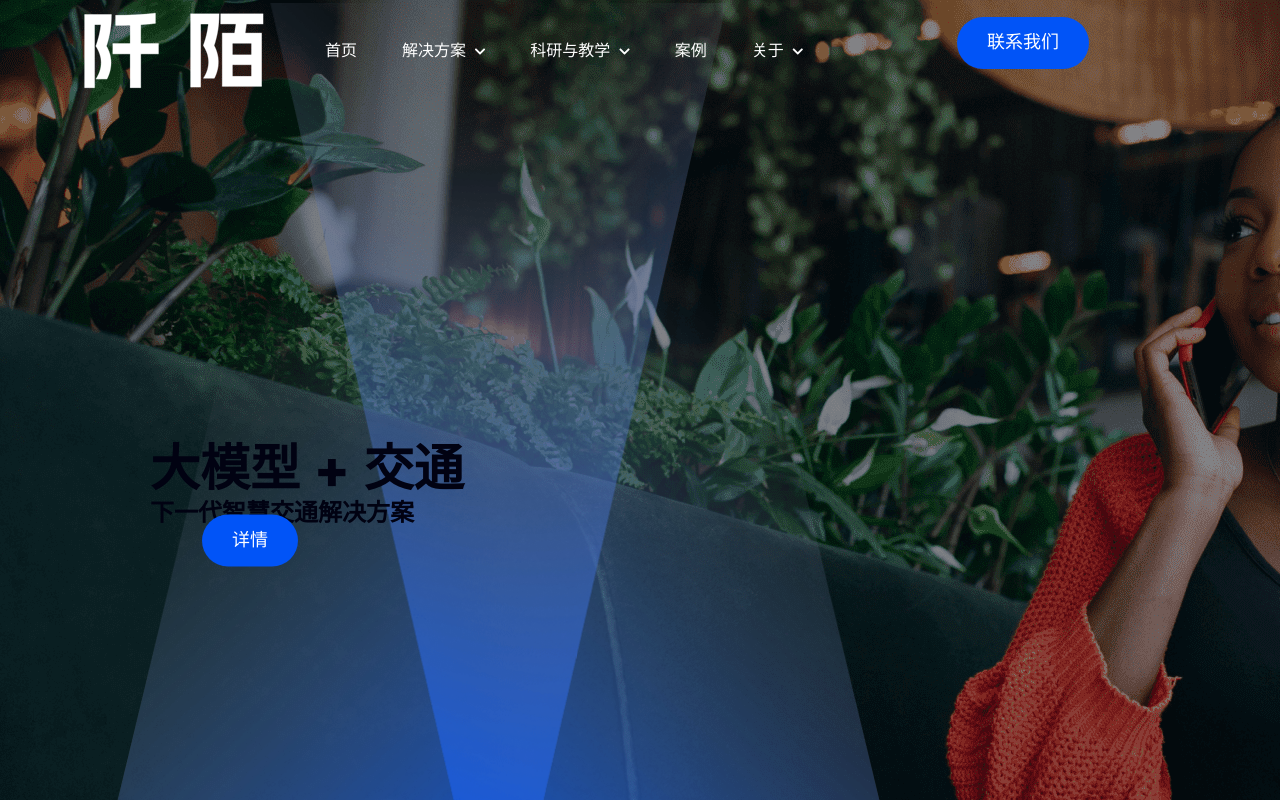
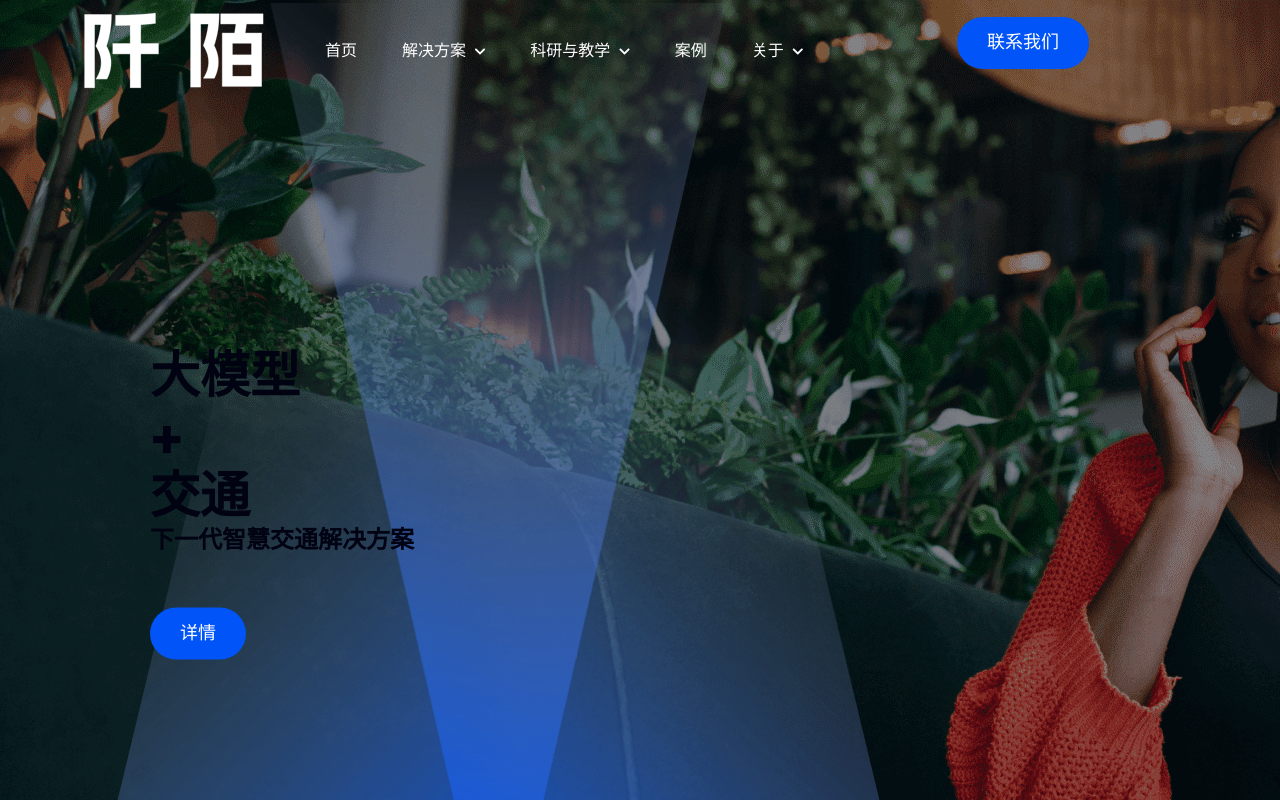
Before and after one commit to marlinlm/qianmo-home, a Next.js app: page /qianmo-home/ in a window 1280 px wide. Shown: the top 800 px of the page. Built offline with nearby package versions, Linux system fonts and the light colour scheme.

Commit message:
updated slider

```diff
--- a/app/page.js
+++ b/app/page.js
@@ -14,18 +14,26 @@ const Index2 = () => {
       <div className="slider-list">
         <Swiper {...sliderProps.hero2}>
           <SwiperSlide>
+            <div
+                className="image-layer"
+                style={{
+                  backgroundImage: 'url("assets/images/slider/slider1.jpg")',
+                }}
+            />
             <div className="slider-area">
               <div className="container">
                 <div className="row">
                   <div className="col-lg-12">
                     <div className="slider-content style-two">
                       <div className="slider-sub-title style-two">
-                        <h1>大模型 + 交通</h1>
+                        <h1>大模型</h1>
+                        <h1> + </h1>
+                        <h1> 交通 </h1>
                       </div>
                       <div className="slider-main-title">
                         <h4>下一代智慧交通解决方案</h4>
                       </div>
-                      <div className="thrown-btn slide">
+                      <div className="thrown-btn slider2">
                         <Link legacyBehavior href="/contact-us">
                           <a className="header-button">
                             详情
```
